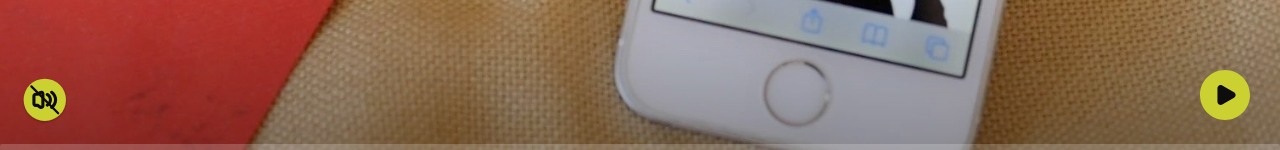
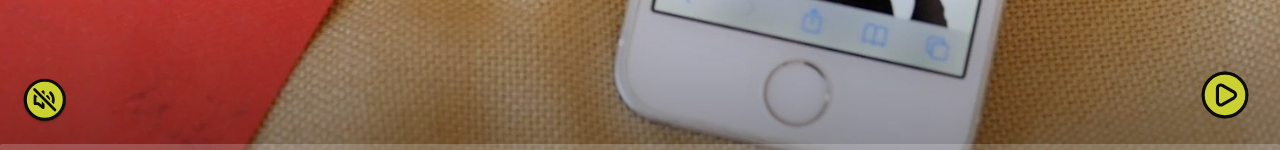
Before and after one commit to a-frear/amy-frear-portfolio, a Next.js app: page / in a window 1280 px wide. Shown: the part 650-800 px from the top of the page. Built offline with nearby package versions, Linux system fonts and the light colour scheme; no server answers.

Commit message:
Video player updates

```diff
--- a/components/VideoBG.js
+++ b/components/VideoBG.js
@@ -246,7 +246,12 @@ export default function VideoBG() {
         Background video: a demo of Eye Site (eyesite.club), a website project,
         being explored on a phone. Instrumental music only, no speech.
       </VisuallyHiddenText>
+      {/* Clicking or tapping the video plays and pauses it too. A mouse
+          and touch shortcut only: keyboard and screen reader users have
+          the Play/Pause button, so this isn't a separate tab stop. */}
+      {/* eslint-disable-next-line jsx-a11y/click-events-have-key-events, jsx-a11y/no-static-element-interactions */}
       <PosterWrapper
+        onClick={togglePlayPause}
         isPlaying={isPlaying}
         isIframeReady={isIframeReady}
         isVideoActuallyPlaying={isVideoActuallyPlaying}
@@ -354,6 +359,8 @@ const PosterWrapper = styled.div`
   background-image: url('/assets/eyesite-demo-still.jpeg');
   background-size: cover;
   background-position: center;
+  /* Clickable: plays and pauses the video */
+  cursor: pointer;
 
   @media (max-width: ${breakpoints.tablet}) {
     background-position: 73% 30%;
--- a/components/icons/Mute.js
+++ b/components/icons/Mute.js
@@ -27,40 +27,46 @@ export default function Mute({ isMuted = true, color = green }) {
           </feMerge>
         </filter>
       </defs>
-      {/* A solid green disc with a dark speaker, like the play button, so
-          the icon is always visible over the video (a thin green outline
-          disappeared over light parts of the video) */}
+      {/* Green disc with a black border, and the speaker and sound waves
+          drawn as black lines, matching the play and pause buttons (and
+          the menu and Animate buttons) */}
+      <g filter={`url(#${shadowId})`}>
         <circle
           cx="27.27"
           cy="27.27"
-        r="23.27"
+          r="21.5"
           fill={color}
-        filter={`url(#${shadowId})`}
+          stroke={black}
+          strokeWidth="3.4"
         />
-      {isMuted ? (
-        // Muted speaker with an X through it
-        <g fill={black}>
-          <path d="M25.01,17.68c-1.16-.63-2.57-.57-3.67.14l-2.50,1.62h-1.62c-1.98,0-3.59,1.61-3.59,3.59v8.49c0,1.98,1.61,3.59,3.59,3.59h1.62l2.50,1.62c.59,.38,1.27,.58,1.95,.58,.59,0,1.18-.15,1.71-.44,1.16-.63,1.88-1.84,1.88-3.16v-12.88c0-1.32-.72-2.53-1.88-3.16Zm-1.53,16.03l-.29,.15-2.92-1.89c-.28-.18-.60-.27-.93-.27h-2.13c-.10,0-.19-.08-.19-.19v-8.49c0-.10,.08-.19,.19-.19h2.13c.33,0,.65-.09,.93-.27l2.92-1.89,.29,.15v12.88Z" />
-          <path d="M30.73,19.89c-.84-.44-1.86-.12-2.30.71c-.44,.83-.12,1.86,.71,2.30,1.62,.85,2.62,2.52,2.62,4.36s-1.01,3.52-2.64,4.37c-.83,.44-1.15,1.47-.72,2.30,.30,.58,.90,.91,1.51,.91,.27,0,.54-.06,.79-.20,2.75-1.44,4.46-4.27,4.46-7.39s-1.70-5.93-4.43-7.37Z" />
-          <path d="M35.84,17.55c-.77-.54-1.83-.36-2.38.41c-.54,.77-.36,1.83,.41,2.37,2.25,1.59,3.59,4.18,3.59,6.94,0,2.77-1.36,5.38-3.64,6.97c-.77,.54-.96,1.60-.42,2.37,.33,.47,.86,.73,1.40,.73,.34,0,.68-.10,.97-.31,3.19-2.23,5.09-5.88,5.09-9.76,0-3.86-1.88-7.50-5.03-9.74Z" />
+        <g
+          fill="none"
+          stroke={black}
+          strokeWidth="3"
+          strokeLinecap="round"
+          strokeLinejoin="round"
+        >
+          {/* Speaker */}
+          <path d="M16.5 23h3.5l5.5-4.5v17.5l-5.5-4.5h-3.5z" />
+          {/* Sound waves */}
+          <path d="M30 23.5a5.5 5.5 0 0 1 0 7.5" />
+          <path d="M33.5 19.5a11 11 0 0 1 0 15.5" />
+          {isMuted && (
+            <>
+              {/* Slash, with a green gap so it reads over the speaker */}
               <line
-            x1="12.5"
-            y1="12.5"
-            x2="42"
-            y2="42"
-            stroke={black}
-            strokeWidth="2.5"
-            strokeLinecap="round"
+                x1="16"
+                y1="16"
+                x2="38.5"
+                y2="38.5"
+                stroke={color}
+                strokeWidth="7"
               />
+              <line x1="16" y1="16" x2="38.5" y2="38.5" />
+            </>
+          )}
         </g>
-      ) : (
-        // Speaker with sound waves
-        <g fill={black}>
-          <path d="M25.01,17.68c-1.16-.63-2.57-.57-3.67.14l-2.50,1.62h-1.62c-1.98,0-3.59,1.61-3.59,3.59v8.49c0,1.98,1.61,3.59,3.59,3.59h1.62l2.50,1.62c.59,.38,1.27,.58,1.95,.58,.59,0,1.18-.15,1.71-.44,1.16-.63,1.88-1.84,1.88-3.16v-12.88c0-1.32-.72-2.53-1.88-3.16Zm-1.53,16.03l-.29,.15-2.92-1.89c-.28-.18-.60-.27-.93-.27h-2.13c-.10,0-.19-.08-.19-.19v-8.49c0-.10,.08-.19,.19-.19h2.13c.33,0,.65-.09,.93-.27l2.92-1.89,.29,.15v12.88Z" />
-          <path d="M30.73,19.89c-.84-.44-1.86-.12-2.30.71c-.44,.83-.12,1.86,.71,2.30,1.62,.85,2.62,2.52,2.62,4.36s-1.01,3.52-2.64,4.37c-.83,.44-1.15,1.47-.72,2.30,.30,.58,.90,.91,1.51,.91,.27,0,.54-.06,.79-.20,2.75-1.44,4.46-4.27,4.46-7.39s-1.70-5.93-4.43-7.37Z" />
-          <path d="M35.84,17.55c-.77-.54-1.83-.36-2.38.41c-.54,.77-.36,1.83,.41,2.37,2.25,1.59,3.59,4.18,3.59,6.94,0,2.77-1.36,5.38-3.64,6.97c-.77,.54-.96,1.60-.42,2.37,.33,.47,.86,.73,1.40,.73,.34,0,.68-.10,.97-.31,3.19-2.23,5.09-5.88,5.09-9.76,0-3.86-1.88-7.50-5.03-9.74Z" />
       </g>
-      )}
     </svg>
   );
 }
--- a/components/icons/Pause.js
+++ b/components/icons/Pause.js
@@ -28,15 +28,15 @@ export default function Pause({ color = green }) {
           </feMerge>
         </filter>
       </defs>
-      {/* Dark backing, so the cut-out bars are always dark (not see-
-          through), whatever the video behind it is showing */}
-      <circle cx="256" cy="256" r="200" fill={black} />
-      <path
-        d="M256,0C114.617,0,0,114.615,0,256s114.617,256,256,256s256-114.615,256-256S397.383,0,256,0z M224,320
-	c0,8.836-7.164,16-16,16h-32c-8.836,0-16-7.164-16-16V192c0-8.836,7.164-16,16-16h32c8.836,0,16,7.164,16,16V320z M352,320
-	c0,8.836-7.164,16-16,16h-32c-8.836,0-16-7.164-16-16V192c0-8.836,7.164-16,16-16h32c8.836,0,16,7.164,16,16V320z"
-        filter={`url(#${shadowId})`}
-      />
+      {/* Green disc with a black border and two black outlined bars,
+          matching the play button (and the menu and Animate buttons) */}
+      <g filter={`url(#${shadowId})`}>
+        <circle cx="256" cy="256" r="224" stroke={black} strokeWidth="32" />
+        <g fill="none" stroke={black} strokeWidth="32">
+          <rect x="160" y="176" width="56" height="160" rx="22" />
+          <rect x="296" y="176" width="56" height="160" rx="22" />
+        </g>
+      </g>
     </svg>
   );
 }
--- a/components/icons/Play.js
+++ b/components/icons/Play.js
@@ -29,17 +29,17 @@ export default function Play({ color = green }) {
         </filter>
       </defs>
       <g filter={`url(#${shadowId})`}>
-        {/* Dark backing, so the cut-out triangle is always dark (not see-
-            through), whatever the video behind it is showing */}
-        <circle cx="256" cy="256" r="200" fill={black} />
-        <g>
-          <path
-            d="M256,0C114.511,0,0,114.497,0,256c0,141.49,114.495,256,256,256c141.49,0,256-114.497,256-256C512,114.51,397.503,0,256,0
-			z M348.238,284.418l-120.294,69.507c-10.148,5.864-22.661,5.874-32.826,0.009c-10.158-5.862-16.415-16.699-16.415-28.426V186.493
-			c0-11.728,6.258-22.564,16.415-28.426c5.076-2.93,10.741-4.395,16.406-4.395c5.67,0,11.341,1.468,16.42,4.402l120.295,69.507
-			c10.149,5.864,16.4,16.696,16.4,28.418C364.639,267.722,358.387,278.553,348.238,284.418z"
-          />
-        </g>
+        {/* Green disc with a black border and a black outlined triangle,
+            in the same proportions as the menu and Animate buttons (a 3px
+            line on a 48px button) */}
+        <circle cx="256" cy="256" r="224" stroke={black} strokeWidth="32" />
+        <path
+          d="M348.238,284.418l-120.294,69.507c-10.148,5.864-22.661,5.874-32.826,0.009c-10.158-5.862-16.415-16.699-16.415-28.426V186.493c0-11.728,6.258-22.564,16.415-28.426c5.076-2.93,10.741-4.395,16.406-4.395c5.67,0,11.341,1.468,16.42,4.402l120.295,69.507c10.149,5.864,16.4,16.696,16.4,28.418C364.639,267.722,358.387,278.553,348.238,284.418z"
+          fill="none"
+          stroke={black}
+          strokeWidth="32"
+          strokeLinejoin="round"
+        />
       </g>
     </svg>
   );
```
Lines whose indentation alone changed are shown as unchanged.
